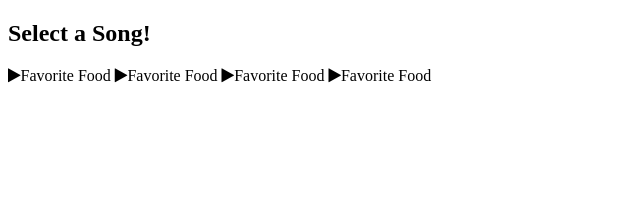
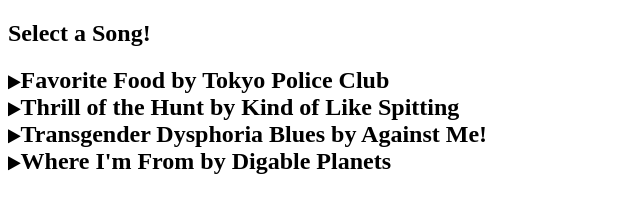
Before and after one commit to pclowes/music-player, a plain HTML site: page index.html in a window 1280 px wide. Shown: the whole page, without its empty margins (0-640 px from the left). Drawn offline with nearby package versions, Linux system fonts and the light colour scheme.

Commit message:
add js and html, audio still broken

```diff
--- /dev/null
+++ b/app.css
@@ -0,0 +1,3 @@
+span h2 {
+  display: inline;
+}
--- /dev/null
+++ b/app.js
@@ -0,0 +1,17 @@
+$('.player').on('click', '.fa-play', function() {
+  $(".fa").addClass('fa-play').removeClass('fa-stop');
+  $(this).removeClass('fa-play').addClass('fa-stop');
+  var playing = $(this).data('title');
+  $('h2.select').html("Now Playing:" + playing);
+});
+
+$('.player').on('click', '.fa-stop', function() {
+  $(this).addClass('fa-play').removeClass('fa-stop');
+  $('h2.select').html("Select a Song!");
+});
+
+$.getJSON('data.json', function(tracks) {
+  var $tracksTemplate = $('#tracksTemplate').html();
+  var newHTML = Mustache.to_html($tracksTemplate, tracks);
+  $('.tracks').html(newHTML);
+});
--- /dev/null
+++ b/data.json
@@ -0,0 +1,28 @@
+{
+  "tracks": [
+    {
+      "id": "1",
+      "title": "Favorite Food",
+      "file": "favourite-food",
+      "artist": "Tokyo Police Club"
+    },
+    {
+      "id": "2",
+      "title": "Thrill of the Hunt",
+      "file": "thrill-of-the-hunt",
+      "artist": "Kind of Like Spitting"
+    },
+    {
+      "id": "3",
+      "title": "Transgender Dysphoria Blues",
+      "file": "transgender-dysphoria-blues",
+      "artist": "Against Me!"
+    },
+    {
+      "id": "4",
+      "title": "Where I'm From",
+      "file": "where-im-from",
+      "artist": "Digable Planets"
+    }
+  ]
+}
--- a/index.html
+++ b/index.html
@@ -1,20 +1,34 @@
 <!DOCTYPE html>
 <html>
+
   <head>
     <link href="http://maxcdn.bootstrapcdn.com/font-awesome/4.2.0/css/font-awesome.min.css" rel="stylesheet">
+    <link rel="stylesheet" type="text/css" href="app.css">
+    <link rel="stylesheet" type="text/css" href="semantic.css">
   </head>
+
   <body>
-    <header>
-      <h2>Select a Song!</h2>
-    </header>
-    <section>
-        <li class="fa fa-play">Favorite Food</li>
-        <li class="fa fa-play">Favorite Food</li>
-        <li class="fa fa-play">Favorite Food</li>
-        <li class="fa fa-play">Favorite Food</li>
-    </section>
-    <script>
+    <article class="player">
+      <audio data-title="food" src="favourite-food.mp3" type="audio/mpeg"></audio>
+      <audio data-title="hunt" src="thrill-of-the-hunt.mp3" type="audio/mpeg"></audio>
+      <audio data-title="blues" src="transgender-dysphoria-blues.mp3" type="audio/mpeg"></audio>
+      <audio data-title="from" src="where-im-from.mp3" type="audio/mpeg"></audio>
 
-    </script>
+    <h2 class="select">Select a Song!</h2>
+
+    <div class="tracks">
+      <script type="text/template" id="tracksTemplate">
+      {{#tracks}}
+        <div class="ui segment">
+          <i class="fa fa-play" data-title="{{title}}"></i><span><h2>{{title}} by {{artist}}</h2></span>
+        </div>
+      {{/tracks}}
+      </script>
+    </div>
+
+    <script src="https://cdnjs.cloudflare.com/ajax/libs/jquery/2.1.3/jquery.js"></script>
+    <script src="bower_components/jquery/dist/jquery.js"></script>
+    <script src="bower_components/mustache/mustache.js"></script>
+    <script src="app.js" type="text/javascript" charset="utf-8"></script>
   </body>
 </html>
```
Also changed, not shown: 5 other files.
